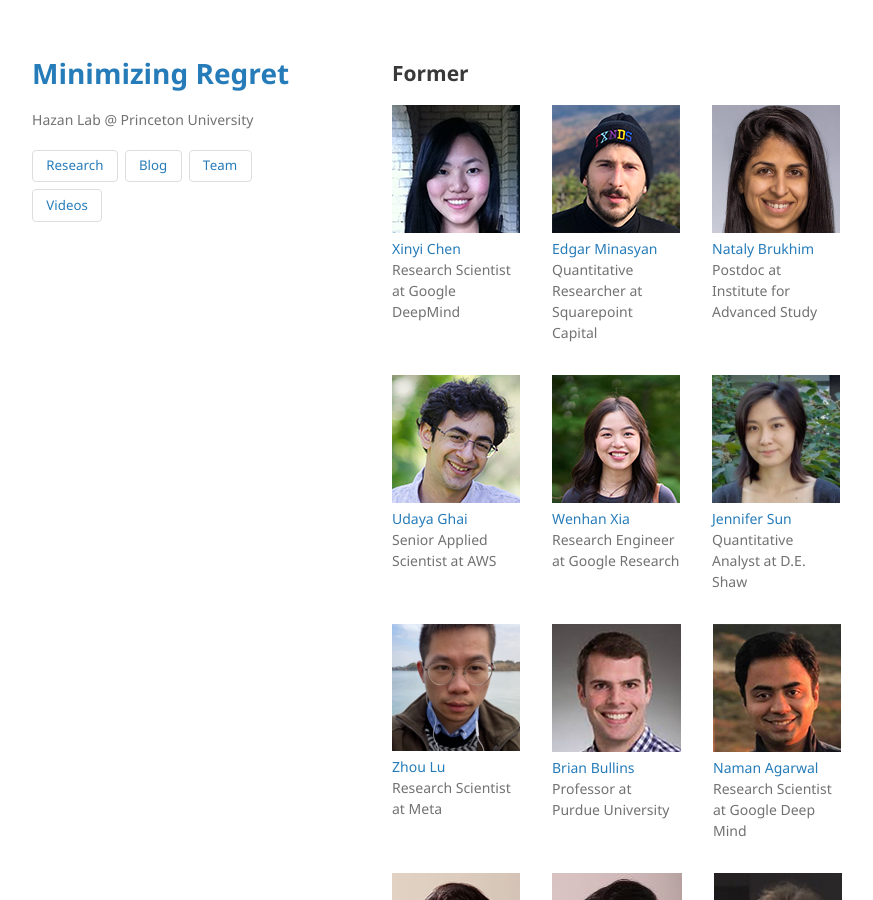
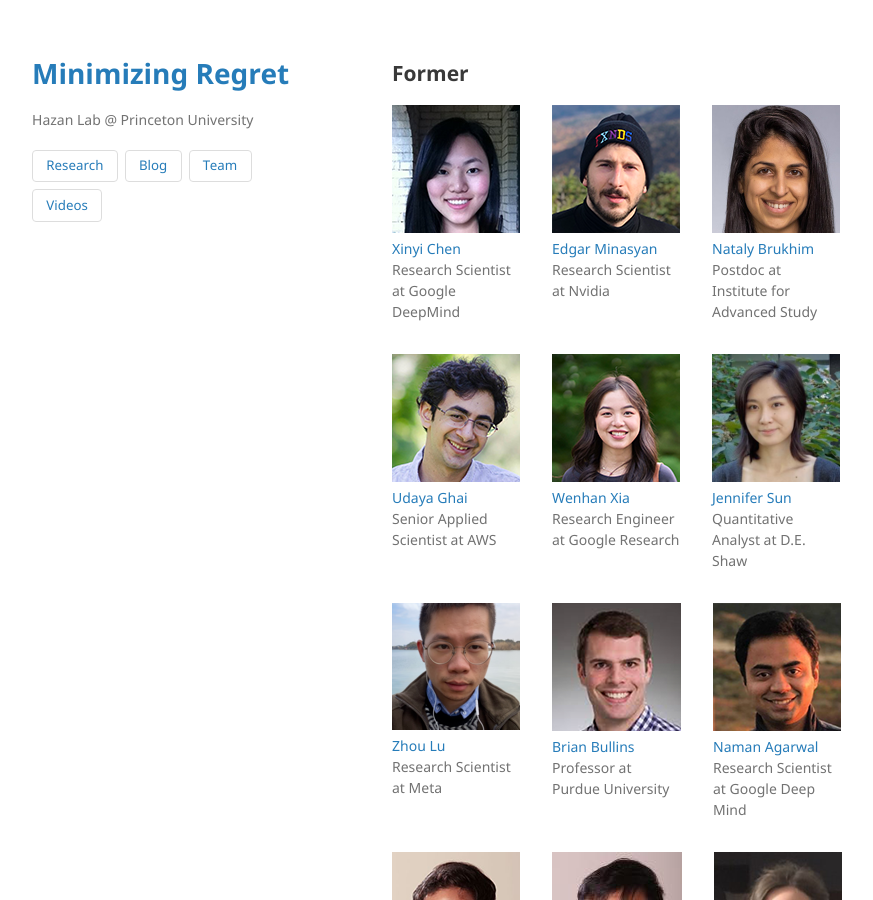
Before and after one commit to MinRegret/minregret.github.io, a Jekyll site: the page built from people/index.md, in a window 1280 px wide and 900 px high, scrolled down 629 px. Shown: the whole window, without its empty margins (178-1051 px from the left). Built offline with Jekyll 4.4.1, drawn with Linux system fonts in a browser that asks for light colours.

Commit message:
Update Edgar Minasyan: Research Scientist at Nvidia
Co-Authored-By: Rohit Agarwal <agarrohit2020@gmail.com>

```diff
--- a/_data/people.yml
+++ b/_data/people.yml
@@ -38,7 +38,7 @@ xinyi:
   status: former
 edgar:
   name: Edgar Minasyan
-  title: Quantitative Researcher at Squarepoint Capital
+  title: Research Scientist at Nvidia
   website: https://minasyan.github.io/
   status: former
 nataly:
```
